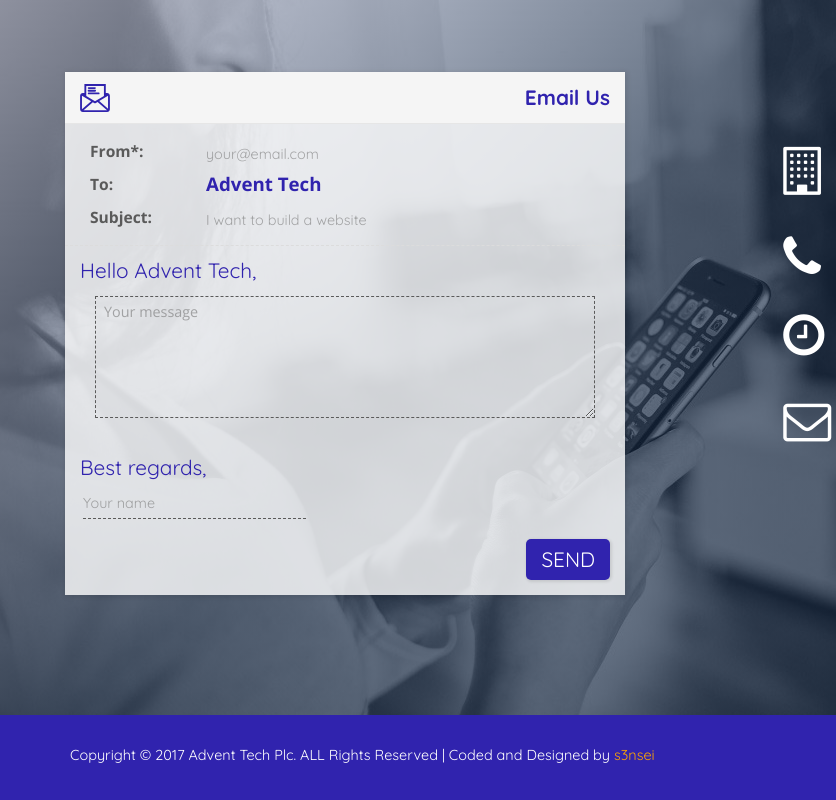
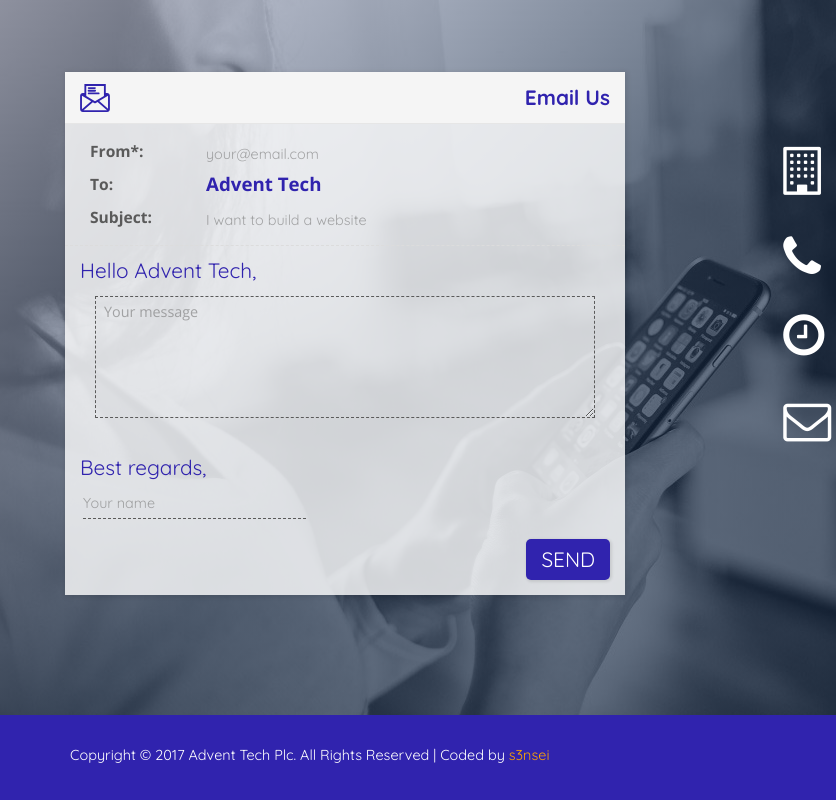
Before and after one commit to Tejaf/advent-tech, a plain HTML site: page index.html in a window 1280 px wide. Shown: the part 2445-3245 px from the top of the page, 0-836 px from the left. Drawn offline with nearby package versions, Linux system fonts and the light colour scheme.

Commit message:
updated copyright info

```diff
--- a/index.html
+++ b/index.html
@@ -266,7 +266,7 @@
     <footer class="footer">
         <div class="container">
             <div class="pull-left fnav">
-                    <small>Copyright &copy; 2017 Advent Tech Plc. ALL Rights Reserved | Coded and Designed by <a href="https://twitter.com/tejuafonja" target="_blank" class="footname">s3nsei</a></small>
+                    <small>Copyright &copy; 2017 Advent Tech Plc. All Rights Reserved | Coded by <a href="https://twitter.com/tejuafonja" target="_blank" class="footname">s3nsei</a></small>
             </div>
             <div class="pull-right fnav">
                 <ul class="footer-social">
```
